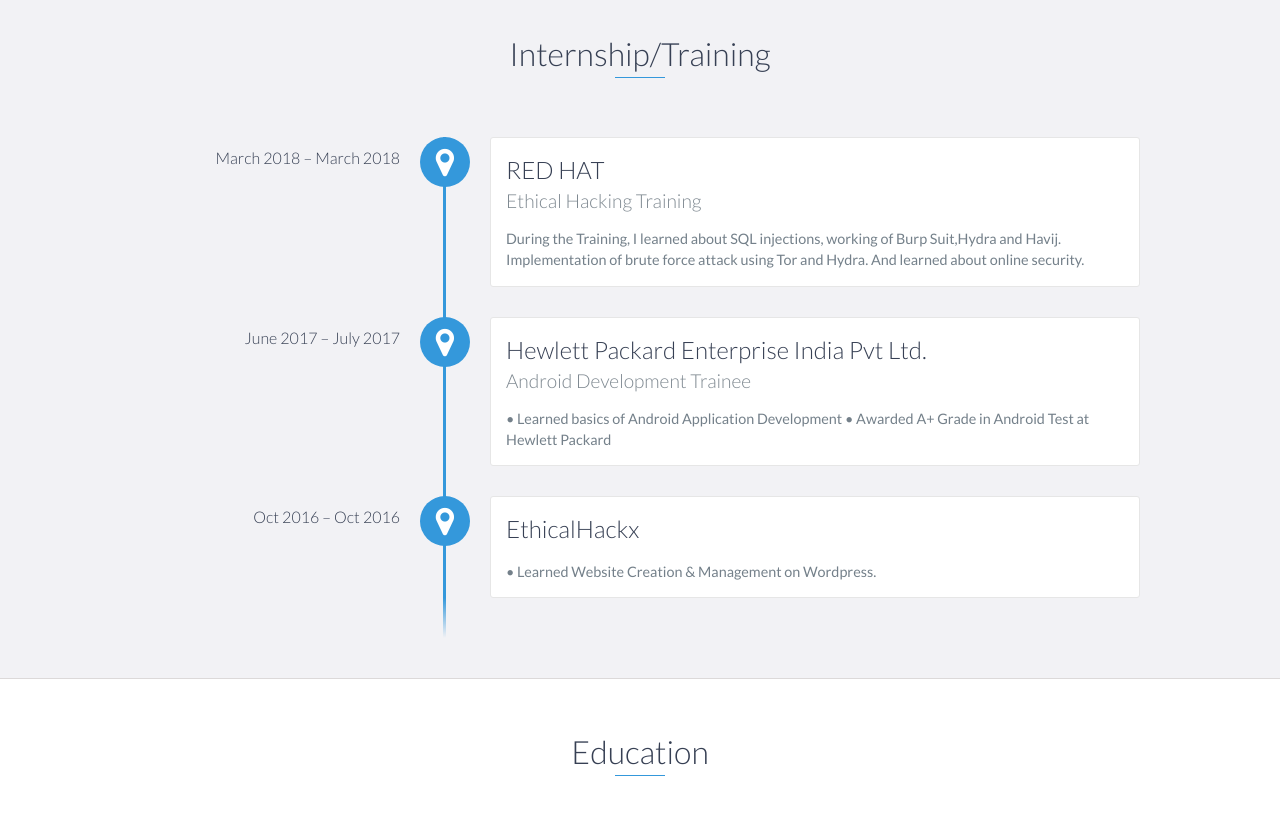
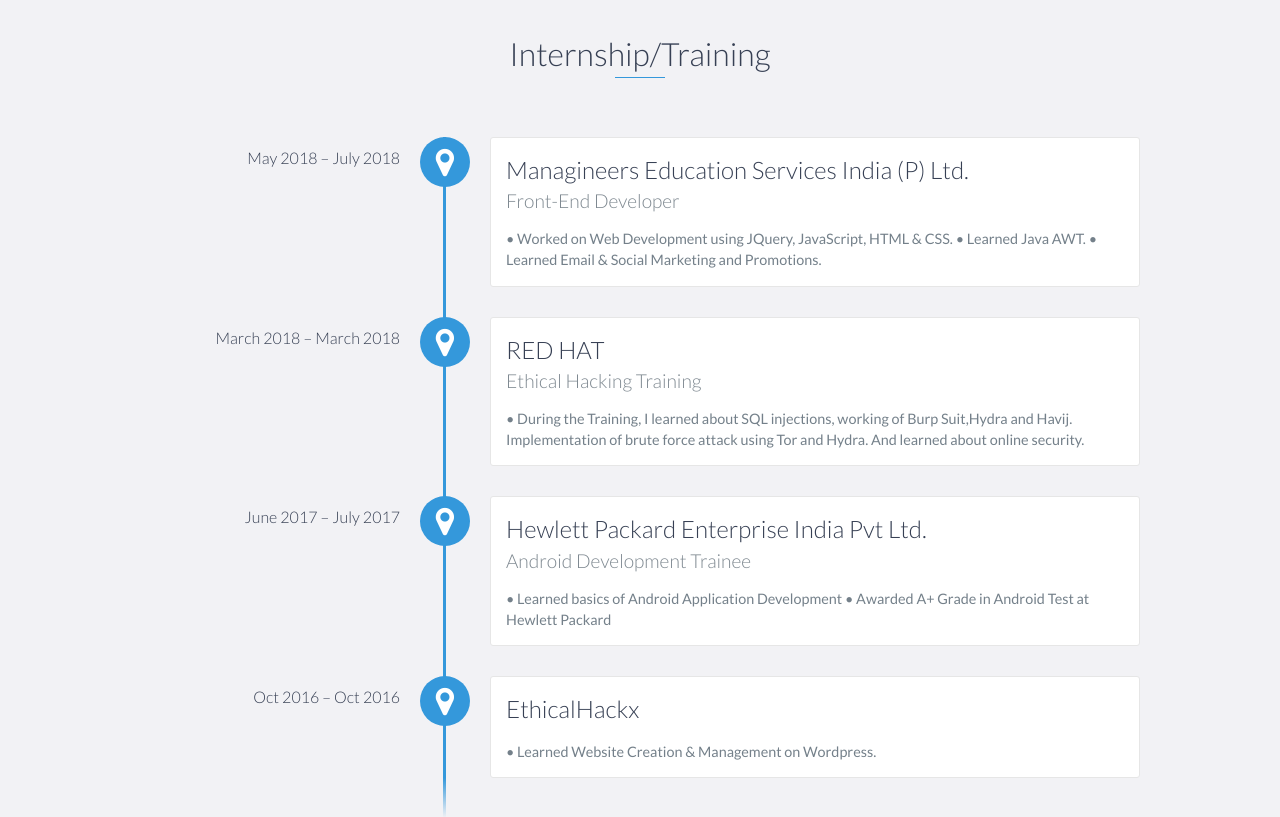
Before and after one commit to amoghtripathi/amoghtripathi.github.io, a website: page index.html in a window 1280 px wide. Shown: the part 2520-3337 px from the top of the page. Drawn offline with nearby package versions, Linux system fonts and the light colour scheme.

Commit message:
Update index.html

```diff
--- a/index.html
+++ b/index.html
@@ -181,11 +181,23 @@
         <h2 class="heading">Internship/Training</h2>
         <div id="experience-timeline">
 
-			<div data-date="March 2018 – March 2018">
+		<div data-date="May 2018 – July 2018">
+                <h3>Managineers Education Services India (P) Ltd.</h3>
+                <h4>Front-End Developer</h4>
+                <p>
+                  •  Worked on Web Development using JQuery, JavaScript, HTML & CSS.
+		  •  Learned Java AWT.
+		  •  Learned Email & Social Marketing and Promotions.
+				</p>
+            </div>
+
+
+
+		<div data-date="March 2018 – March 2018">
                 <h3>RED HAT</h3>
                 <h4>Ethical Hacking Training </h4>
                 <p>
-                    During the Training, I learned about SQL injections, working of Burp Suit,Hydra and Havij. Implementation of brute force attack using Tor and Hydra. And learned about online security.
+                  •  During the Training, I learned about SQL injections, working of Burp Suit,Hydra and Havij. Implementation of brute force attack using Tor and Hydra. And learned about online security.
 				</p>
             </div>
 
```
